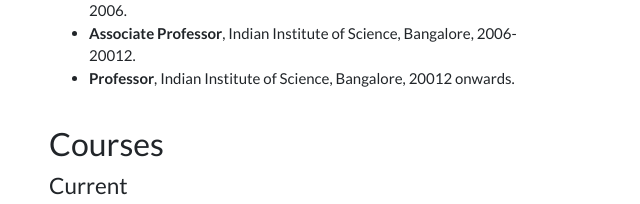
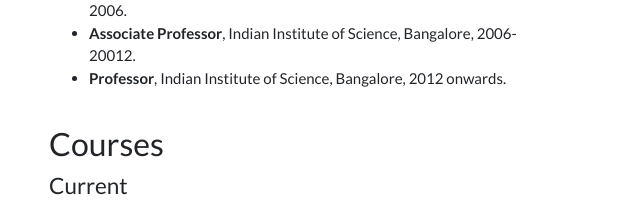
Before and after one commit to siddhartha-gadgil/homepage, a plain HTML site: page index.html in a window 1280 px wide. Shown: the part 441-645 px from the top of the page, 286-926 px from the left. Drawn offline with nearby package versions, Linux system fonts and the light colour scheme.

Commit message:
correction

```diff
--- a/index.html
+++ b/index.html
@@ -128,7 +128,7 @@
             <li><strong>Simons Instructor</strong>, Stony Brook University, 1999-2002.</li>
             <li><strong>Associate Professor</strong>, Indian Statistical Institute, Bangalore, 2002-2006.</li>
             <li><strong>Associate Professor</strong>, Indian Institute of Science, Bangalore, 2006-20012.</li>
-            <li><strong>Professor</strong>, Indian Institute of Science, Bangalore, 20012 onwards.</li>
+            <li><strong>Professor</strong>, Indian Institute of Science, Bangalore, 2012 onwards.</li>
 
           </ul>
         </div>
```
